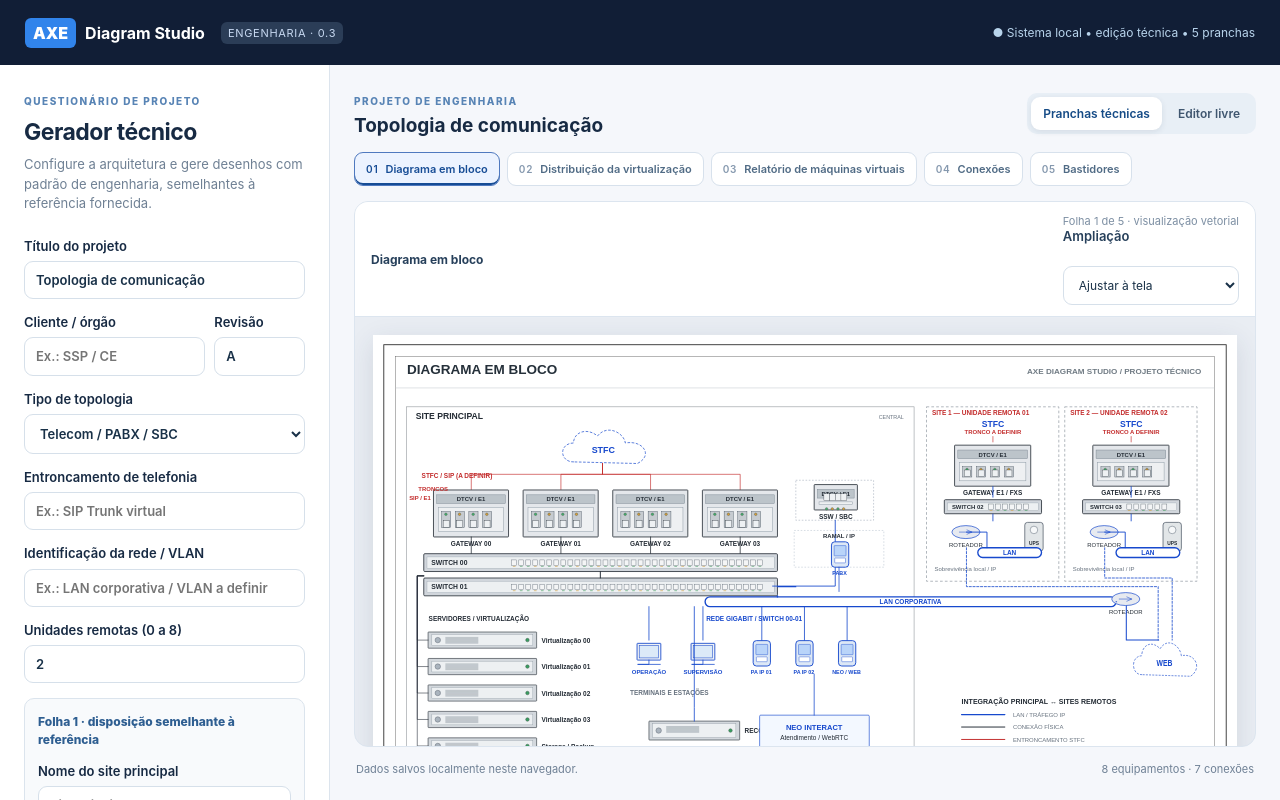
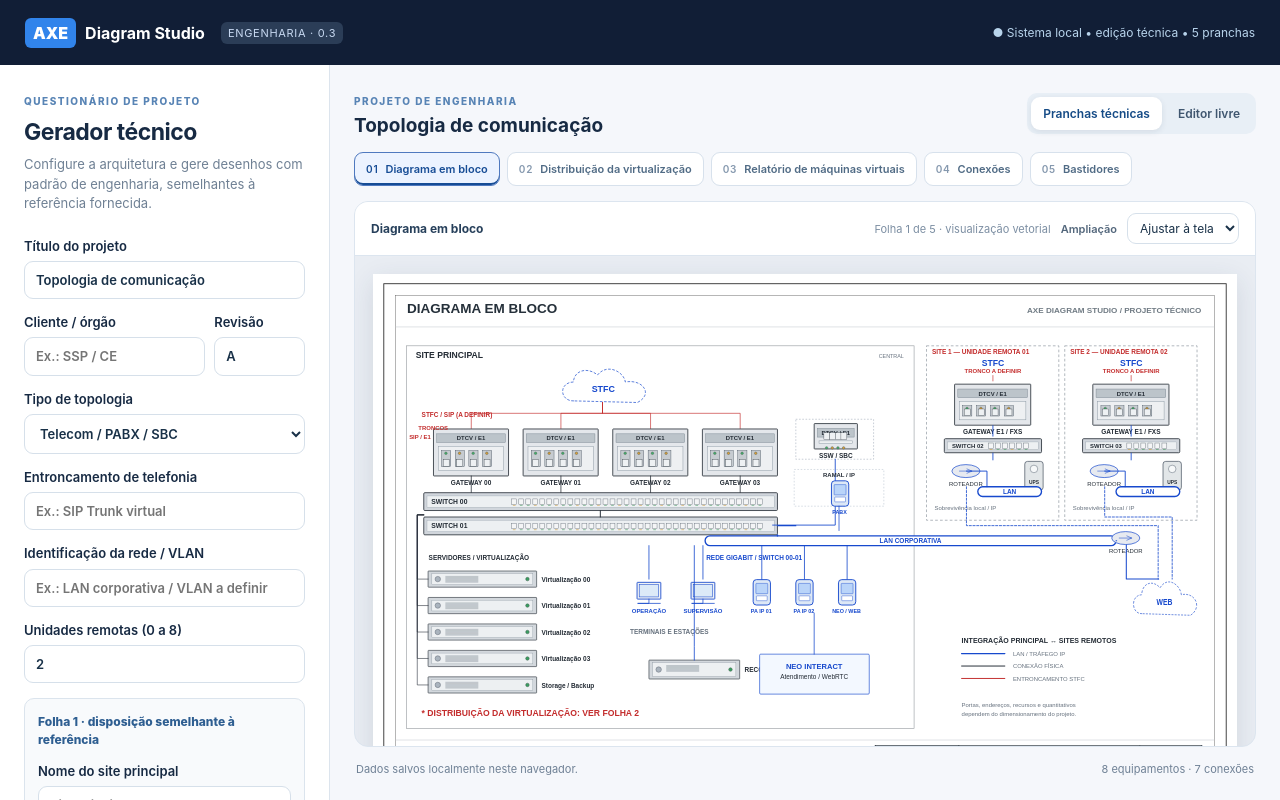
Before and after one commit to jeffaxe81/axe-diagrams-studio, a React (Vite) app: page / in a window 1280 px wide. Built offline with nearby package versions, Linux system fonts and the light colour scheme.

Commit message:
style: maintain consistent SVG viewport at all zoom levels

```diff
--- a/src/styles.css
+++ b/src/styles.css
@@ -121,3 +121,13 @@ h2 { margin: 5px 0 0; font-size: 19px; }
 .diagnostic-ok { color: #205a43; background: #eaf7f0; }
 .diagnostic-error { color: #8e2828; background: #fff0ef; }
 .diagnostic-warning { color: #795514; background: #fff7e5; }
+
+/* Stable scalable A3 sheet viewport: fit-to-window or native SVG pixel zoom. */
+.sheet-view-controls { display:flex; align-items:center; flex-wrap:wrap; gap:10px; }
+.sheet-view-controls label { margin:0; font-size:11px; color:#52667b; }
+.sheet-view-controls select { width:auto; margin:0; font-size:12px; padding:6px 8px; }
+.sheet-preview-fit .sheet-artwork { width:100%; max-width:1600px; flex:0 1 auto; }
+.sheet-preview-zoom { justify-content:flex-start; align-items:flex-start; }
+.sheet-artwork { min-width:0; }
+.sheet-artwork svg { display:block; width:100%; min-width:0; height:auto; background:#fff; box-shadow:0 7px 25px #273a531f; }
+@media (max-width:850px) { .sheet-view-controls { align-items:flex-start; } }
```
